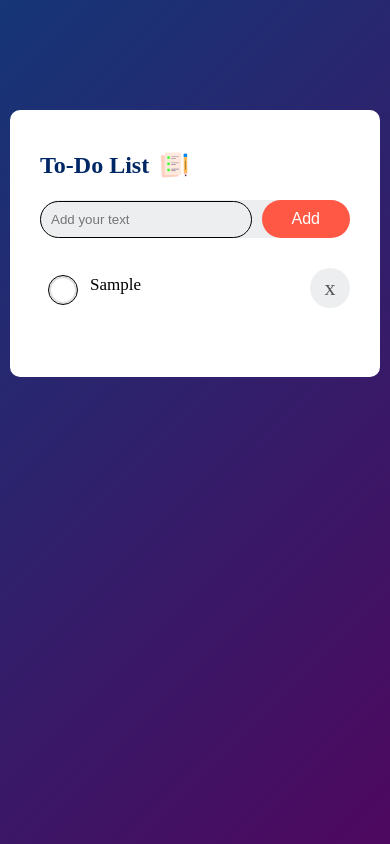
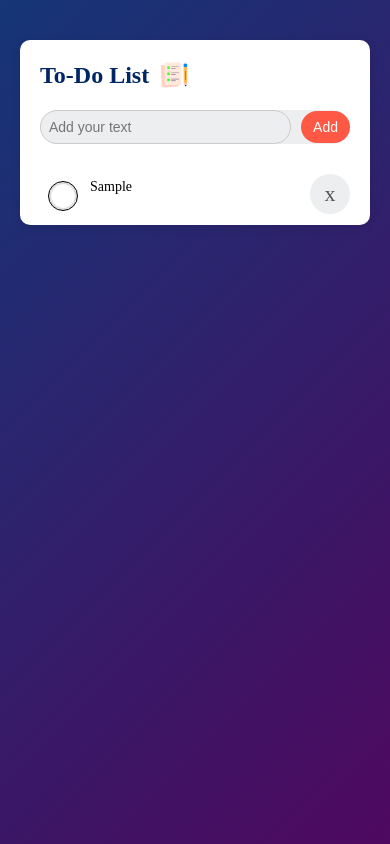
Before and after one commit to mohamedeltahan1470/To-Do-List-App-using-Html--Css--JavaScript, a plain HTML site: page index.html in a window 390 px wide. Both pictures are taken after typing "Sample" into the empty fields and a click on the button "Add". Drawn offline with Linux system fonts and the light colour scheme.

```diff
--- a/css/style.css
+++ b/css/style.css
@@ -1,33 +1,41 @@
-*{
-    margin:0;
-    padding:0;
+
+* {
+    margin: 0;
+    padding: 0;
     box-sizing: border-box;
 }
-.container{
+
+.container {
     width: 100%;
     min-height: 100vh;
-    background:linear-gradient(135deg , #153677 , #4e085f);
-    padding:10px;
+    background: linear-gradient(135deg, #153677, #4e085f);
+    padding: 20px;
 }
-.todo-app{
-    width:100%;
-    max-width:540px;
-    background:#fff;
-    margin:100px auto 20px;
-    padding:40px 30px 70px;
-    border-radius:10px;
+
+.todo-app {
+    width: 100%;
+    max-width: 540px;
+    background: #fff;
+    margin: 100px auto;
+    padding: 40px 30px 70px;
+    border-radius: 10px;
+    box-shadow: 0 2px 10px rgba(0, 0, 0, 0.1);
+    transition: padding 0.3s;
 }
-.todo-app h2{
-    color:#002765;
+
+.todo-app h2 {
+    color: #002765;
     display: flex;
     align-items: center;
     margin-bottom: 20px;
 }
-.todo-app h2 img{
+
+.todo-app h2 img {
     width: 30px;
     margin-left: 10px;
 }
-.row{
+
+.row {
     display: flex;
     align-items: center;
     justify-content: space-between;
@@ -35,67 +43,128 @@
     border-radius: 30px;
     margin-bottom: 25px;
 }
-input{
-    flex:1;
-    border:1px solid black;
+
+input {
+    flex: 1;
+    border: 1px solid #ccc;
     margin-right: 10px;
     border-radius: 50px;
-    background:transparent;
-    padding:10px;
-    font-weight: 14px;
+    background: transparent;
+    padding: 10px;
+    font-size: 16px;
+    transition: font-size 0.3s;
 }
-button{
-    border:none;
-    outline:none;
-    padding: 10px 30px;
-    background:#ff5945;
-    color:#fff;
-    font-size:16px;
-    cursor:pointer;
-    border-radius:40px;
+
+button {
+    border: none;
+    outline: none;
+    padding: 10px 20px;
+    background: #ff5945;
+    color: #fff;
+    font-size: 16px;
+    cursor: pointer;
+    border-radius: 40px;
+    transition: background 0.3s;
 }
-ul li{
+
+button:hover {
+    background: #e54d3a;
+}
+
+ul {
+    padding: 0;
+}
+
+ul li {
     list-style: none;
     font-size: 17px;
     padding: 12px 8px 12px 50px;
     user-select: none;
-    /* //////////////////////// */
-    cursor:pointer;
-    position:relative;
+    cursor: pointer;
+    position: relative;
+    transition: background 0.3s;
 }
-ul li::before{
+
+ul li:hover {
+    background: #f0f0f0;
+}
+
+ul li::before {
     content: '';
     position: absolute;
     height: 28px;
     width: 28px;
     border-radius: 50%;
-    background-image:url("../images/unchecked.png");
+    background-image: url("../images/unchecked.png");
     background-size: cover;
     background-position: center;
-    top:12px;
-    left:8px;
-    border:1px solid black;
+    top: 12px;
+    left: 8px;
+    border: 1px solid black;
 }
-ul li.checked{
-    color:#555;
+
+ul li.checked {
+    color: #555;
     text-decoration: line-through;
 }
-ul li.checked::before{
-    background-image:url("../images/checked.png");
-    border:0px solid black;
+
+ul li.checked::before {
+    background-image: url("../images/checked.png");
 }
-ul li span{
-    position:absolute;
-    right:0;
-    top:5px;
-    width:40px;
-    height:40px;
-    font-size:22px;
-    color:#555;
-    line-height:40px;
-    text-align:center;
+
+ul li span {
+    position: absolute;
+    right: 0;
+    top: 5px;
+    width: 40px;
+    height: 40px;
+    font-size: 22px;
+    color: #555;
+    line-height: 40px;
+    text-align: center;
     border-radius: 50%;
+    background: #edeef0;
 }
-ul li span{
-    background:#edeef0;
+
+/* Responsive styles */
+@media (max-width: 768px) {
+    .todo-app {
+        padding: 30px 20px 50px;
+        margin: 50px auto;
+    }
+
+    input {
+        font-size: 14px;
+    }
+
+    button {
+        padding: 10px 15px;
+        font-size: 14px;
+    }
+
+    ul li {
+        font-size: 15px;
+    }
 }
+
+@media (max-width: 540px) {
+    .todo-app {
+        padding: 20px;
+        margin: 20px auto;
+    }
+
+    input {
+        padding: 8px;
+        font-size: 14px;
+    }
+
+    button {
+        padding: 8px 12px;
+        font-size: 14px;
+    }
+
+    ul li {
+        font-size: 14px;
+        padding: 10px 8px 10px 50px;
+    }
+}
--- a/index.html
+++ b/index.html
@@ -15,9 +15,9 @@
              <button onclick="addTask()">Add</button>
            </div >
            <ul id="list-container">
-            <!-- <li class="checked">Task 1</li>
+        <li class="checked">Task 1</li>
             <li>Task 2</li>
-            <li>Task 3</li> -->
+            <li>Task 3</li>
            </ul>
         </div>
     </div>
--- a/js/script.js
+++ b/js/script.js
@@ -1,34 +1,39 @@
+
 const inputBox = document.getElementById("input-box");
 const listContainer = document.getElementById("list-container");
-function addTask(){
-    if(inputBox.value === ''){
+
+function addTask() {
+    if (inputBox.value === '') {
         alert("You must write something!");
-    }
-    else{
+    } else {
         let li = document.createElement("li");
         li.innerHTML = inputBox.value;
         listContainer.appendChild(li);
-        let span  = document.createElement("span");
+
+        let span = document.createElement("span");
         span.innerHTML = "x";
-        li.appendChild(span)
+        li.appendChild(span);
     }
     inputBox.value = "";
-    saveData()
+    saveData();
 }
-listContainer.addEventListener("click" , function(e){
-    if(e.target.tagName === "LI"){
+
+listContainer.addEventListener("click", function(e) {
+    if (e.target.tagName === "LI") {
         e.target.classList.toggle("checked");
-        saveData()
+        saveData();
+    } else if (e.target.tagName === "SPAN") {
+        e.target.parentElement.remove();
+        saveData();
     }
-    else if(e.target.tagName === "SPAN"){
-        e.target.parentElement.remove();
-        saveData()
-    }
-}, false)
-function saveData(){
-    localStorage.setItem("data" , listContainer.innerHTML);
+}, false);
+
+function saveData() {
+    localStorage.setItem("data", listContainer.innerHTML);
 }
-function showTask(){
-    listContainer.innerHTML = localStorage.getItem("data");
+
+function showTask() {
+    listContainer.innerHTML = localStorage.getItem("data") || '';
 }
-    showTask()
+
+showTask();
```
Also changed, not shown: 1 other file.
